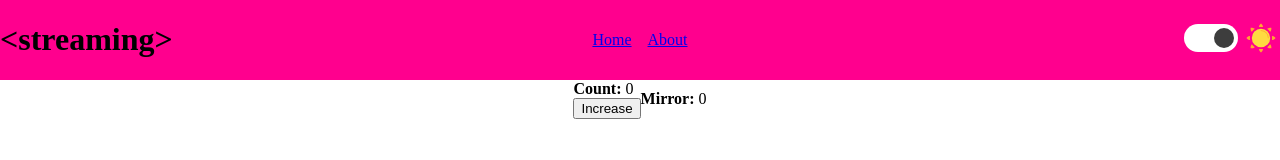
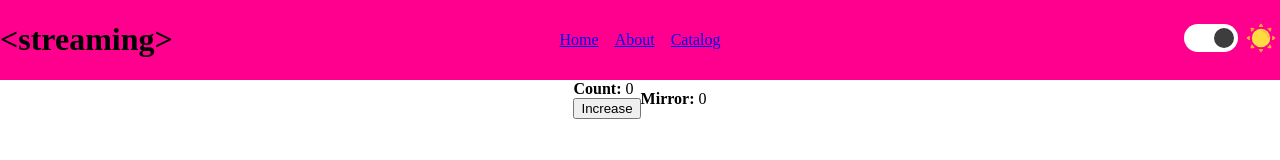
Before and after one commit to weider86-zz/streaming-app, a React app: page / in a window 1280 px wide. Shown: the top 160 px of the page. Built offline with nearby package versions, Linux system fonts and the light colour scheme.

Commit message:
Add Navigation components

```diff
--- a/src/components/common/header/index.jsx
+++ b/src/components/common/header/index.jsx
@@ -1,11 +1,11 @@
 import React from 'react'
 import styled from 'styled-components'
-import { Link } from 'react-router-dom'
 import { ThemeMode } from '../theme-mode'
 import { MainContainer as Container } from '../main-container'
+import { Navigation } from '../navigation'
 
 const StyledHeader = styled.div`
-  background-color: #ff008e;
+  background: ${({ theme }) => theme.brandColor};
   .content {
     display: inline-flex;
     align-items: center;
@@ -13,33 +13,13 @@ const StyledHeader = styled.div`
     width: 100%;
     color: ${({ theme }) => theme.textColor};
   }
-  .logo {
+  .logo-container {
     width: 200px;
   }
-  .user {
+  .user-container {
     width: 200px;
     display: inline-flex;
     justify-content: flex-end;
-  }
-`
-
-const Nav = styled.div`
-  ul {
-    display: inline-flex;
-    justify-content: space-evenly;
-    align-items: center;
-    list-style: none;
-    padding: 0;
-    margin: 0;
-  }
-  li {
-    padding: 0 8px;
-  }
-  a,
-  a:hover,
-  a:focus,
-  a:visited {
-    color: ${({ theme }) => theme.textColor};
   }
 `
 
@@ -48,22 +28,13 @@ const Header = ({ theme, changeTheme }) => {
     <StyledHeader>
       <Container>
         <div className="content">
-          <div className="logo">
+          <div className="logo-container">
             <h1>{'<streaming>'}</h1>
           </div>
-          <div className="nav">
-            <Nav>
-              <ul>
-                <li>
-                  <Link to="/">Home</Link>
-                </li>
-                <li>
-                  <Link to="/about">About</Link>
-                </li>
-              </ul>
-            </Nav>
+          <div className="nav-container">
+            <Navigation />
           </div>
-          <div className="user">
+          <div className="user-container">
             <ThemeMode theme={theme} changeTheme={changeTheme} />
           </div>
         </div>
--- /dev/null
+++ b/src/components/common/navigation/index.jsx
@@ -0,0 +1,43 @@
+import React from 'react'
+import { Link } from 'react-router-dom'
+import styled from 'styled-components'
+
+const Nav = styled.div`
+  ul {
+    display: inline-flex;
+    justify-content: space-evenly;
+    align-items: center;
+    list-style: none;
+    padding: 0;
+    margin: 0;
+  }
+  li {
+    padding: 0 8px;
+  }
+  a,
+  a:hover,
+  a:focus,
+  a:visited {
+    color: ${({ theme }) => theme.textColor};
+  }
+`
+
+const Navigation = () => {
+  return (
+    <Nav>
+      <ul>
+        <li>
+          <Link to="/">Home</Link>
+        </li>
+        <li>
+          <Link to="/about">About</Link>
+        </li>
+        <li>
+          <Link to="/catalog">Catalog</Link>
+        </li>
+      </ul>
+    </Nav>
+  )
+}
+
+export { Navigation }
```
